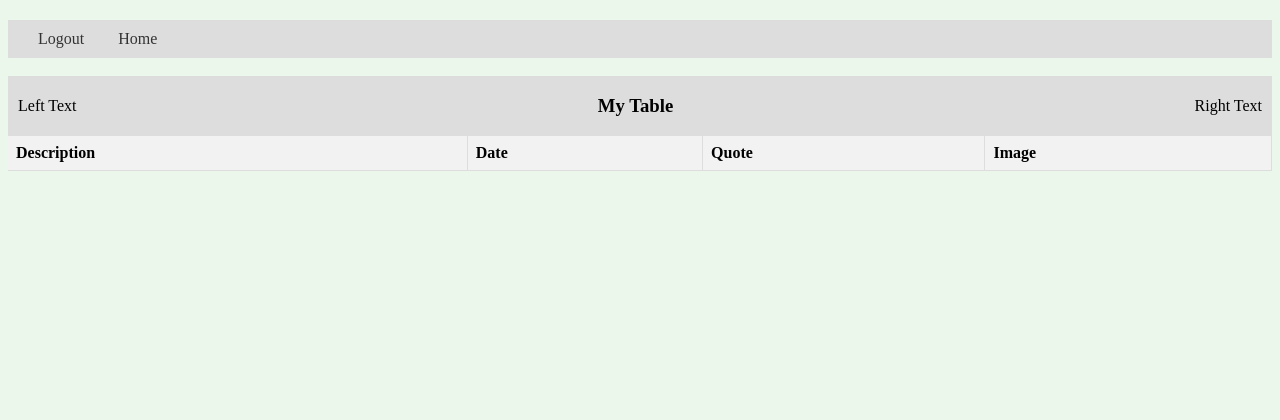
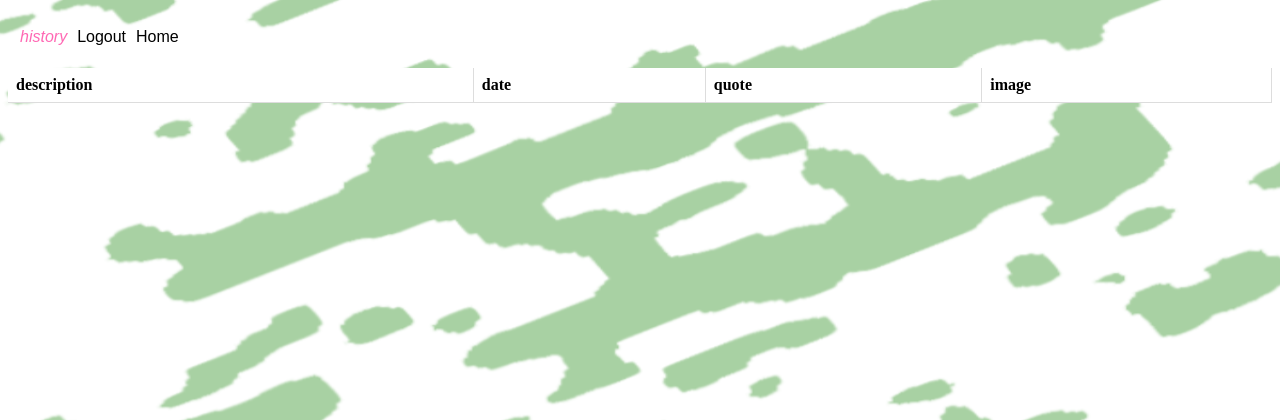
Before and after one commit to MaxGreenspan/BUCS-411-TeamProject, a Flask app: page /history in a window 1280 px wide. Shown: the top 420 px of the page. Run offline with Flask 3, Linux system fonts and the light colour scheme; the visitor is signed in with stand-in values (Sample User, id 1); data comes from the database, SQL or seed files in the repository; lists and menus that the app fills with data are empty.

Commit message:
history with bells n whistles and grey removed

```diff
--- a/app.py
+++ b/app.py
@@ -39,7 +39,7 @@ app = Flask(__name__, static_url_path="/static")
 # These will need to be changed according to your credentials.
 # about things that needs to be changed, see comments.
 app.config['MYSQL_DATABASE_USER'] = 'root'
-app.config['MYSQL_DATABASE_PASSWORD'] = 'zhuceyezi'  # NOTE:change this to your mysql password.
+app.config['MYSQL_DATABASE_PASSWORD'] = 'Nashville2003'  # NOTE:change this to your mysql password.
 app.config['MYSQL_DATABASE_DB'] = 'CS411'  # Also change this if your database name is not CS411.
 app.config['MYSQL_DATABASE_HOST'] = 'localhost'
 mysql.init_app(app)
@@ -422,6 +422,5 @@ def getimage(prompt):
             png.write(image_data)
     return f"{JSON_FILE.stem}-{index}.png"
 
-
 if __name__ == '__main__':
     app.run()
--- a/templates/history.html
+++ b/templates/history.html
@@ -1,7 +1,7 @@
 <!DOCTYPE html>
 <html>
 <head>
-    <title>Table Template</title>
+    <title>Quote Generator History</title>
     <script>
         function copyToClipboard(copyText) {
             navigator.clipboard.writeText(copyText)
@@ -15,6 +15,31 @@
         }
     </script>
     <style>
+
+        body {
+            background-image: url('../static/background.png'); /* Light green background */
+        }
+
+        .header {
+            position: absolute;
+            margin-bottom: 30px;
+            left: 0;
+            cursor: auto;
+            z-index: 9999; /* Adjust the value as needed */
+            display: flex;
+            color: black;
+            justify-content: flex-start;
+            align-items: center;
+            padding: 20px;
+            font-family: 'Arial';
+        }
+
+        .header a {
+            margin-left: 10px;
+            color: black;
+            text-decoration: none;
+        }
+
         table {
             width: 100%;
             border-collapse: collapse;
@@ -23,12 +48,13 @@
         th, td {
             padding: 8px;
             text-align: left;
+            align-content: center;
             border-bottom: 1px solid #ddd;
             border-right: 1px solid #ddd;
         }
 
         th {
-            background-color: #f2f2f2;
+            background-color: #ffffff;
         }
 
         h3 {
@@ -37,7 +63,7 @@
         }
 
         header {
-            background-color: #ddd; /* Gray bar color */
+            background-color: #ffffff00; /* Gray bar color */
             padding: 10px;
             height: 40px; /* Fixed height for the gray bar */
             overflow: hidden; /* Hide any overflow content */
@@ -51,58 +77,50 @@
             padding-left: 20px;
         }
 
-        body {
-            background-color: #eaf7ea; /* Light green background */
-            margin-top: 20px; /* Add margin at the top to separate the top bar from the table */
+        .small-styled-button {
+            margin-left: 10px;
+            font-size: 10px;
+            background-color: #000000;
+            color: white;
+            border: none;
+            cursor: pointer;
+            padding: 6px 10px;
         }
 
-        .top-bar {
-            background-color: #ddd;
-            padding: 10px;
-            display: flex;
-            justify-content: space-between;
-            align-items: center;
-        }
-
-        .top-bar a {
-            margin-left: 10px;
-            text-decoration: none;
-            color: #333;
-            padding: 5px 10px;
-            border-radius: 3px;
-        }
-
-        .top-bar a:hover {
-            background-color: #f2f2f2;
+        .small-styled-button-download {
+            font-size: 10px;
+            background-color: #000000;
+            color: white;
+            border: none;
+            cursor: pointer;
+            padding: 6px 10px;
         }
     </style>
 </head>
-<body>
-<div class="top-bar">
-    <div>
+
+<div class="header">
+        <em style="color: hotpink">history</em>
+        <br>
         <a href="/logout">Logout</a>
-        <a href="/?ok=True&message={{ quote }}&imgName={{ imgname }}">Home</a>
-    </div>
+    <a href="/">Home</a>
+</div>
 
-
-</div>
-<br>
 <header>
     <div>
-        <span>Left Text</span>
+        <span></span>
     </div>
-    <h3>My Table</h3>
+    <h3></h3>
     <div>
-        <span>Right Text</span>
+        <span></span>
     </div>
 </header>
 <table>
     <thead>
     <tr>
-        <th>Description</th>
-        <th>Date</th>
-        <th>Quote</th>
-        <th>Image</th>
+        <th>description</th>
+        <th>date</th>
+        <th>quote</th>
+        <th>image</th>
     </tr>
     </thead>
     <tbody>
@@ -113,13 +131,12 @@
             <td>
                 {{ entry['quote'] }}
                 <input type="text" style="display: none;">
-                <button class="small-styled-button" onclick="copyToClipboard(`{{ entry['quote'] }}`)">Copy Quote
-                </button>
+                <button class="small-styled-button" onclick="copyToClipboard(`{{ entry['quote'] }}`)">copy quote</button>
             </td>
             <td>
-                <img src="../static/{{ entry['imgname'] }}" alt="Generated Image" height="500" width="500">
+                <img src="../static/{{ entry['imgname'] }}" alt="Generated Image" height="350" width="350">
                 <a href="../static/{{ entry['imgname'] }}" download="{{ entry['imgname'] }}">
-                    <button class="styled-button">Download Image</button>
+                    <button class="small-styled-button-download">download</button>
                 </a>
             </td>
         </tr>
```
Also changed, not shown: templates/frontend.html (+4 -4 lines).
